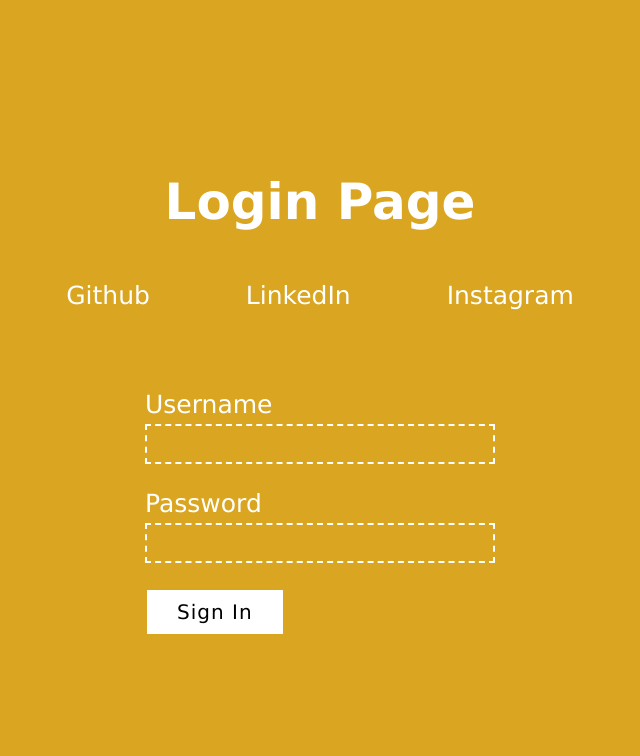
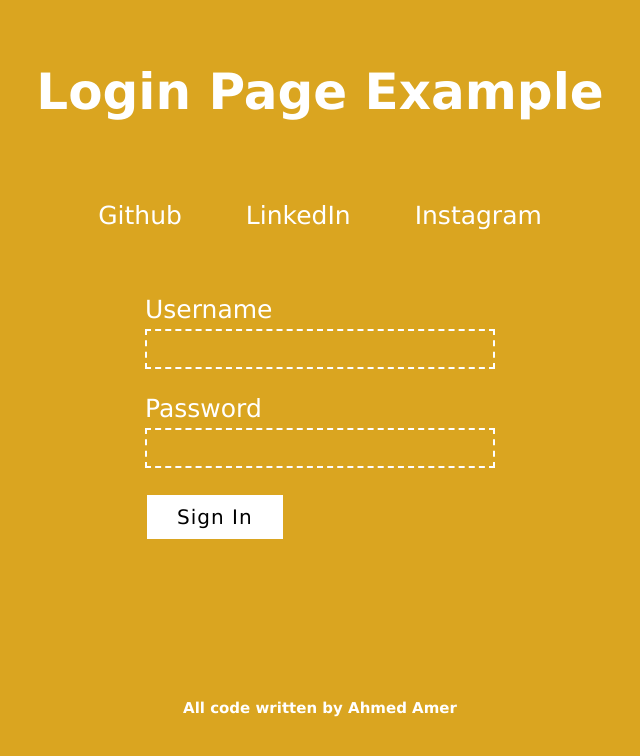
Before and after one commit to ahmedamerworks/login_page, a plain HTML site: page index.html in a window 1280 px wide. Shown: the whole page, without its empty margins (320-960 px from the left). Drawn offline with nearby package versions, Linux system fonts and the light colour scheme.

Commit message:
changed some css in body, h1, h5, + added footer message

```diff
--- a/basic.css
+++ b/basic.css
@@ -4,33 +4,43 @@ body {
   margin: 0%;
   padding: 0%;
   background: goldenrod;
-  display: flex;
-  flex-direction: column;
-  align-items: center;
-  justify-content: center;
+  display: grid;
+  grid-template-rows: 1fr auto 2fr 1fr;
+  place-items: center;
   font-family: Verdana, Geneva, Tahoma, sans-serif;
 }
 
 h1 {
   color: white;
   font-size: 50px;
-  transition: 0.25s;
+  transition: 1s;
+  text-align: center;
 }
 
 h1:hover {
   transform: translateY(2px);
 }
 
+h5 {
+  color: white;
+  font-size: 15px;
+  transition: 1s;
+}
+
+h5:hover {
+  transform: translateY(2px);
+}
+
 header {
-  width: 100%;
-  padding-bottom: 5%;
+  /* width: 100%; */
+  /* padding-bottom: %; */
 }
 
 nav {
   display: flex;
   align-items: center;
   justify-content: center;
-  gap: 4rem;
+  gap: 2rem;
 }
 
 nav a {
@@ -113,3 +123,8 @@ form {
   background-color: black;
   color: white;
 }
+
+footer {
+  color: white;
+  font-weight: lighter;
+}
--- a/index.html
+++ b/index.html
@@ -11,7 +11,7 @@
     <link rel="stylesheet" href="basic.css" />
   </head>
   <body>
-    <h1>Login Page</h1>
+    <h1>Login Page Example</h1>
     <header>
       <nav>
         <a href="#">Github</a>
@@ -34,7 +34,9 @@
         </span>
       </form>
     </main>
-    <footer></footer>
+    <footer>
+      <h5>All code written by Ahmed Amer</h5>
+    </footer>
     <script src="index.js"></script>
   </body>
 </html>
```
